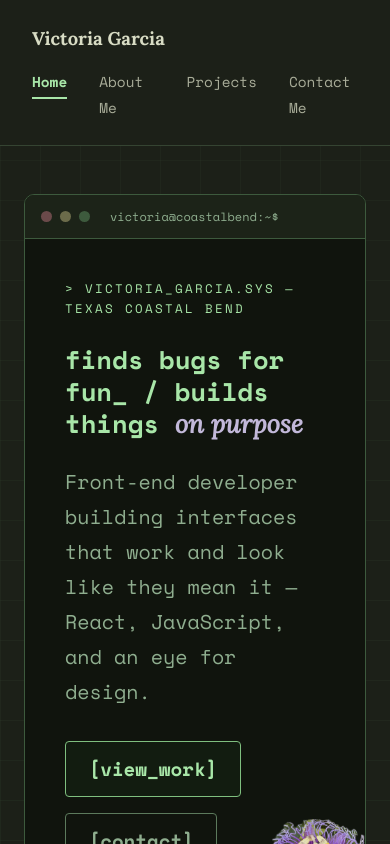
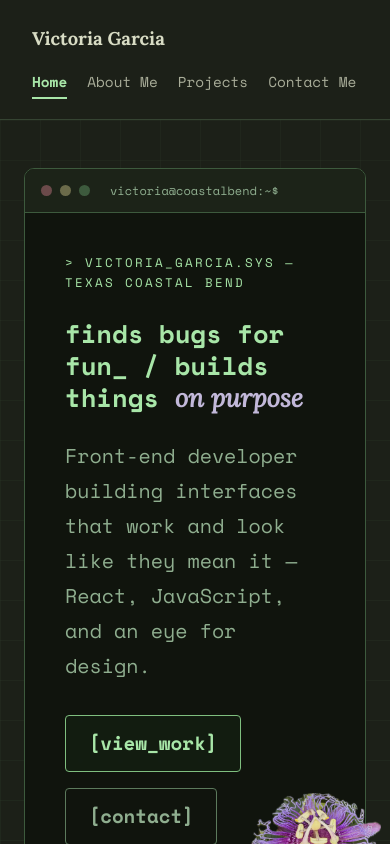
Before and after one commit to fifth-monger/responsive_portfolio_v2, a React (Vite) app: page / in a window 390 px wide. Shown: the top 844 px of the page. Built offline with nearby package versions, Linux system fonts and the light colour scheme.

Commit message:
fix: tighten nav on small screens

```diff
--- a/src/index.css
+++ b/src/index.css
@@ -1162,3 +1162,7 @@ html:has(.home-shell) {
 @media (max-width: 768px) {
   .about-grid, .contact-grid { grid-template-columns: 1fr; }
 }
+
+@media (max-width: 480px) {
+  .nav-links { gap: 0.75rem 1.25rem; }
+}
```
